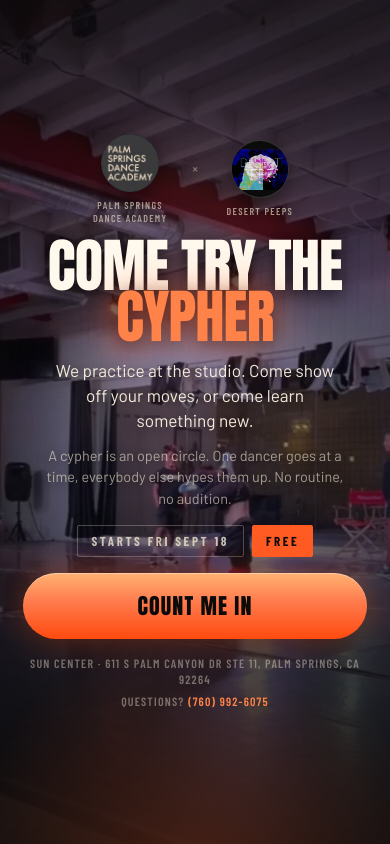
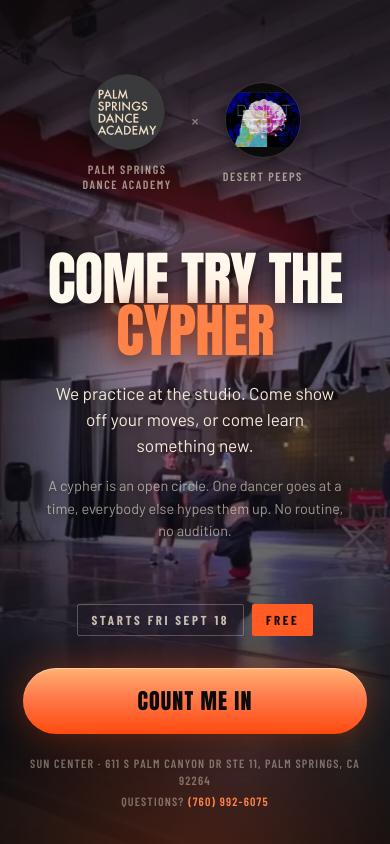
Before and after one commit to TeemosAi/CypherPage, a website: page index.html in a window 390 px wide. Drawn offline with nearby package versions, Linux system fonts and the light colour scheme.

Commit message:
Update index.html to improve layout and responsiveness; adjusted styles for full height and flexible spacing in sections, enhancing visual consistency across devices.

```diff
--- a/index.html
+++ b/index.html
@@ -13,7 +13,8 @@
 <link href="https://fonts.googleapis.com/css2?family=Anton&amp;family=Barlow+Condensed:wght@500;600;700&amp;family=Barlow:wght@400;500;600&amp;display=swap" rel="stylesheet" />
 <style>
   *{box-sizing:border-box}
-  html,body{margin:0;padding:0;background:#0B0B0C}
+  html,body{height:100%;margin:0;padding:0;background:#0B0B0C}
+  #dc-root,#dc-root>.sc-host{height:100%;min-height:100%}
   body{-webkit-font-smoothing:antialiased;text-rendering:optimizeLegibility}
   a{color:#FF5B23;text-decoration:none}
   a:hover{color:#FF7C4E}
@@ -28,50 +29,54 @@
   @keyframes cyDrift{0%{transform:scale(1.06) translate3d(0,0,0)}100%{transform:scale(1.16) translate3d(0,-2%,0)}}
 </style>
 </helmet>
-<div style="background:#0B0B0C; color:#F0E6D2; font-family:'Barlow',system-ui,sans-serif; overflow-x:hidden">
+<div style="min-height:100%; background:#0B0B0C; color:#F0E6D2; font-family:'Barlow',system-ui,sans-serif; overflow-x:hidden">
 
-  <section style="position:relative; min-height:100svh; display:flex; flex-direction:column; align-items:center; justify-content:center; gap:min(clamp(14px,4vw,20px),2vh); padding:min(clamp(40px,11vw,56px),4vh) clamp(20px,6vw,40px) min(clamp(44px,11vw,56px),4vh); overflow:hidden; text-align:center">
+  <section style="position:relative; height:100svh; min-height:100svh; display:flex; flex-direction:column; align-items:center; justify-content:space-between; padding:clamp(28px,5vh,52px) clamp(20px,6vw,40px) clamp(24px,4vh,44px); overflow:hidden; text-align:center">
     <div style="position:absolute; inset:0; background-image:url('hero-cypher.jpg'); background-size:cover; background-position:50% 42%; animation:cyDrift 26s ease-in-out infinite alternate"></div>
     <div style="position:absolute; inset:0; background:linear-gradient(180deg, rgba(11,11,12,.6) 0%, rgba(11,11,12,.26) 34%, rgba(11,11,12,.58) 74%, rgba(11,11,12,.92) 100%)"></div>
     <div style="position:absolute; inset:0; background:radial-gradient(78% 52% at 50% 52%, rgba(11,11,12,0) 0%, rgba(11,11,12,.6) 100%)"></div>
     <div style="position:absolute; inset:0; background:radial-gradient(105% 52% at 50% 106%, rgba(255,91,35,.26) 0%, rgba(255,91,35,0) 60%)"></div>
     <div style="position:absolute; inset:0; background:radial-gradient(60% 40% at 50% 38%, rgba(255,168,120,.12) 0%, rgba(255,168,120,0) 70%)"></div>
 
-    <div style="position:relative; display:flex; align-items:center; gap:14px; animation:cyFade .8s ease both">
-      <a href="https://www.instagram.com/palmspringsdanceacademy" target="_blank" rel="noopener noreferrer" style="display:flex; flex-direction:column; align-items:center; gap:7px; width:96px; color:inherit" style-hover="opacity:.78">
-        <img src="logo-psda-tight.png" alt="Palm Springs Dance Academy" style="width:58px; height:58px; border-radius:50%; object-fit:cover; background:#2E2B2A; box-shadow:0 6px 20px rgba(0,0,0,.45)" />
-        <span style="font-family:'Barlow Condensed',sans-serif; font-size:10px; font-weight:600; letter-spacing:.13em; text-transform:uppercase; color:rgba(240,230,210,.62); line-height:1.25">Palm Springs Dance Academy</span>
+    <div style="position:relative; flex:1 1 auto; display:flex; flex-direction:column; align-items:center; justify-content:space-evenly; width:100%; max-width:560px; gap:clamp(18px,3.5vh,42px)">
+      <div style="display:flex; align-items:center; gap:clamp(16px,4vw,28px); animation:cyFade .8s ease both">
+        <a href="https://www.instagram.com/palmspringsdanceacademy" target="_blank" rel="noopener noreferrer" style="display:flex; flex-direction:column; align-items:center; gap:clamp(8px,1.4vh,12px); width:clamp(96px,22vw,120px); color:inherit" style-hover="opacity:.78">
+          <img src="logo-psda-tight.png" alt="Palm Springs Dance Academy" style="width:clamp(58px,10vh,76px); height:clamp(58px,10vh,76px); border-radius:50%; object-fit:cover; background:#2E2B2A; box-shadow:0 6px 20px rgba(0,0,0,.45)" />
+          <span style="font-family:'Barlow Condensed',sans-serif; font-size:clamp(10px,1.6vh,12px); font-weight:600; letter-spacing:.13em; text-transform:uppercase; color:rgba(240,230,210,.62); line-height:1.25">Palm Springs Dance Academy</span>
         </a>
-      <span style="font-family:'Barlow Condensed',sans-serif; font-size:15px; color:rgba(240,230,210,.4); margin-bottom:22px">×</span>
-      <a href="https://www.instagram.com/desert.peeps" target="_blank" rel="noopener noreferrer" style="display:flex; flex-direction:column; align-items:center; gap:7px; width:96px; color:inherit" style-hover="opacity:.78">
-        <img src="logo-desert-peeps.jpg" alt="Desert Peeps" style="width:58px; height:58px; border-radius:50%; object-fit:contain; background:#0B0B0C; border:1px solid rgba(240,230,210,.18); box-shadow:0 6px 20px rgba(0,0,0,.45)" />
-        <span style="font-family:'Barlow Condensed',sans-serif; font-size:10px; font-weight:600; letter-spacing:.13em; text-transform:uppercase; color:rgba(240,230,210,.62); line-height:1.25">Desert Peeps</span>
+        <span style="font-family:'Barlow Condensed',sans-serif; font-size:clamp(15px,2.4vh,20px); color:rgba(240,230,210,.4); margin-bottom:clamp(18px,3vh,28px)">×</span>
+        <a href="https://www.instagram.com/desert.peeps" target="_blank" rel="noopener noreferrer" style="display:flex; flex-direction:column; align-items:center; gap:clamp(8px,1.4vh,12px); width:clamp(96px,22vw,120px); color:inherit" style-hover="opacity:.78">
+          <img src="logo-desert-peeps.jpg" alt="Desert Peeps" style="width:clamp(58px,10vh,76px); height:clamp(58px,10vh,76px); border-radius:50%; object-fit:contain; background:#0B0B0C; border:1px solid rgba(240,230,210,.18); box-shadow:0 6px 20px rgba(0,0,0,.45)" />
+          <span style="font-family:'Barlow Condensed',sans-serif; font-size:clamp(10px,1.6vh,12px); font-weight:600; letter-spacing:.13em; text-transform:uppercase; color:rgba(240,230,210,.62); line-height:1.25">Desert Peeps</span>
         </a>
       </div>
 
       <sc-if value="{{ showCount }}" hint-placeholder-val="{{ false }}">
-      <div style="position:relative; display:inline-flex; align-items:center; gap:9px; padding:8px 16px; border:1px solid rgba(255,91,35,.45); border-radius:999px; background:rgba(255,91,35,.08); font-family:'Barlow Condensed',sans-serif; font-size:13px; font-weight:700; letter-spacing:.14em; text-transform:uppercase; color:#FFD3C0">
+        <div style="display:inline-flex; align-items:center; gap:9px; padding:8px 16px; border:1px solid rgba(255,91,35,.45); border-radius:999px; background:rgba(255,91,35,.08); font-family:'Barlow Condensed',sans-serif; font-size:13px; font-weight:700; letter-spacing:.14em; text-transform:uppercase; color:#FFD3C0">
           <span style="width:7px; height:7px; border-radius:50%; background:#FF5B23; animation:cyPulse 2s ease-in-out infinite"></span>
           <span>{{ countLabel }}</span>
         </div>
       </sc-if>
 
-    <div style="position:relative; animation:cyRise .8s ease both">
-      <h1 style="margin:0; font-family:'Anton',sans-serif; font-weight:400; font-size:min(clamp(52px,15vw,104px),11vh); line-height:.88; letter-spacing:-.015em; text-transform:uppercase; color:#FFF8EC; text-shadow:0 4px 18px rgba(0,0,0,.75), 0 18px 60px rgba(0,0,0,.6)">Come try the <span style="color:#FF8348; text-shadow:0 0 34px rgba(255,91,35,.55), 0 4px 18px rgba(0,0,0,.6)">Cypher</span></h1>
-      <p style="margin:min(clamp(14px,4vw,22px),2vh) auto 0; max-width:30ch; font-size:min(clamp(17px,4.4vw,21px),3.6vh); line-height:1.45; color:#F4EADB; text-shadow:0 2px 14px rgba(0,0,0,.7); text-wrap:pretty">We practice at the studio. Come show off your moves, or come learn something new.</p>
-      <p style="margin:min(12px,1.6vh) auto 0; max-width:38ch; font-size:min(clamp(14px,3.7vw,16px),2.8vh); line-height:1.5; color:rgba(240,230,210,.62); text-shadow:0 2px 12px rgba(0,0,0,.7); text-wrap:pretty">A cypher is an open circle. One dancer goes at a time, everybody else hypes them up. No routine, no audition.</p>
+      <div style="animation:cyRise .8s ease both">
+        <h1 style="margin:0; font-family:'Anton',sans-serif; font-weight:400; font-size:min(clamp(52px,15vw,104px),12vh); line-height:.88; letter-spacing:-.015em; text-transform:uppercase; color:#FFF8EC; text-shadow:0 4px 18px rgba(0,0,0,.75), 0 18px 60px rgba(0,0,0,.6)">Come try the <span style="color:#FF8348; text-shadow:0 0 34px rgba(255,91,35,.55), 0 4px 18px rgba(0,0,0,.6)">Cypher</span></h1>
+        <p style="margin:clamp(16px,3vh,28px) auto 0; max-width:30ch; font-size:min(clamp(17px,4.4vw,21px),3.8vh); line-height:1.5; color:#F4EADB; text-shadow:0 2px 14px rgba(0,0,0,.7); text-wrap:pretty">We practice at the studio. Come show off your moves, or come learn something new.</p>
+        <p style="margin:clamp(12px,2vh,20px) auto 0; max-width:38ch; font-size:min(clamp(14px,3.7vw,16px),3vh); line-height:1.55; color:rgba(240,230,210,.62); text-shadow:0 2px 12px rgba(0,0,0,.7); text-wrap:pretty">A cypher is an open circle. One dancer goes at a time, everybody else hypes them up. No routine, no audition.</p>
       </div>
 
-    <div style="position:relative; display:flex; flex-wrap:wrap; justify-content:center; gap:8px">
+      <div style="display:flex; flex-wrap:wrap; justify-content:center; gap:8px">
         <span style="display:inline-flex; align-items:center; border:1px solid rgba(240,230,210,.28); color:rgba(240,230,210,.8); padding:7px 14px; border-radius:2px; font-family:'Barlow Condensed',sans-serif; font-size:13px; font-weight:700; letter-spacing:.2em; text-transform:uppercase">Starts Fri Sept 18</span>
         <span style="display:inline-flex; align-items:center; background:#FF5B23; color:#0B0B0C; padding:7px 14px; border-radius:2px; font-family:'Barlow Condensed',sans-serif; font-size:13px; font-weight:700; letter-spacing:.2em; text-transform:uppercase">Free</span>
       </div>
+    </div>
 
-    <button type="button" onClick="{{ openForm }}" style="position:relative; width:100%; max-width:440px; min-height:66px; padding:0 34px; background:linear-gradient(180deg,#FFB273 0%,#FF7C4E 42%,#FF4A0F 100%); color:#0B0B0C; border:none; border-radius:999px; font-family:'Anton',sans-serif; font-size:22px; letter-spacing:.05em; text-transform:uppercase; cursor:pointer; animation:cyGlow 2.8s ease-in-out infinite; transition:transform .18s cubic-bezier(.22,1,.36,1), filter .18s ease" style-hover="filter:brightness(1.06); transform:scale(1.03)" style-active="transform:scale(.985)">Count me in</button>
+    <div style="position:relative; display:flex; flex-direction:column; align-items:center; gap:clamp(14px,2.5vh,22px); width:100%; max-width:440px; flex:0 0 auto">
+      <button type="button" onClick="{{ openForm }}" style="width:100%; min-height:66px; padding:0 34px; background:linear-gradient(180deg,#FFB273 0%,#FF7C4E 42%,#FF4A0F 100%); color:#0B0B0C; border:none; border-radius:999px; font-family:'Anton',sans-serif; font-size:22px; letter-spacing:.05em; text-transform:uppercase; cursor:pointer; animation:cyGlow 2.8s ease-in-out infinite; transition:transform .18s cubic-bezier(.22,1,.36,1), filter .18s ease" style-hover="filter:brightness(1.06); transform:scale(1.03)" style-active="transform:scale(.985)">Count me in</button>
 
-    <div style="position:relative; display:flex; flex-direction:column; align-items:center; gap:5px; font-family:'Barlow Condensed',sans-serif; font-size:12px; font-weight:600; letter-spacing:.1em; text-transform:uppercase; color:rgba(240,230,210,.42); text-align:center; line-height:1.4">
+      <div style="display:flex; flex-direction:column; align-items:center; gap:5px; font-family:'Barlow Condensed',sans-serif; font-size:12px; font-weight:600; letter-spacing:.1em; text-transform:uppercase; color:rgba(240,230,210,.42); text-align:center; line-height:1.4">
         <span>Sun Center · 611 S Palm Canyon Dr Ste 11, Palm Springs, CA 92264</span>
         <span>Questions? <a href="tel:+17609926075" style="color:#FF8348; letter-spacing:.1em">(760) 992-6075</a></span>
+      </div>
     </div>
   </section>
 
```
Also changed, not shown: package.json (added, +11 -0 lines), 1 other file. Lines whose indentation alone changed are shown as unchanged.
